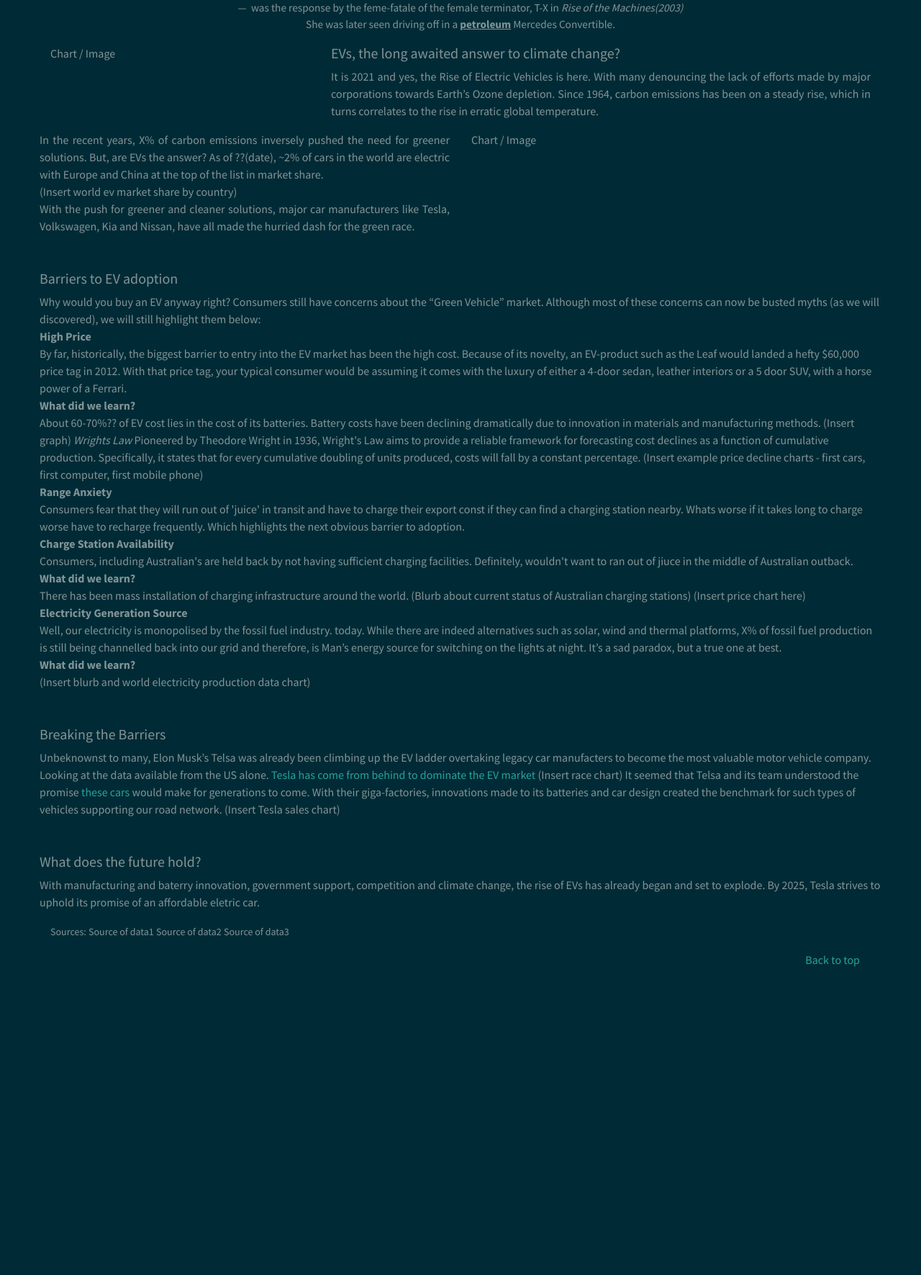
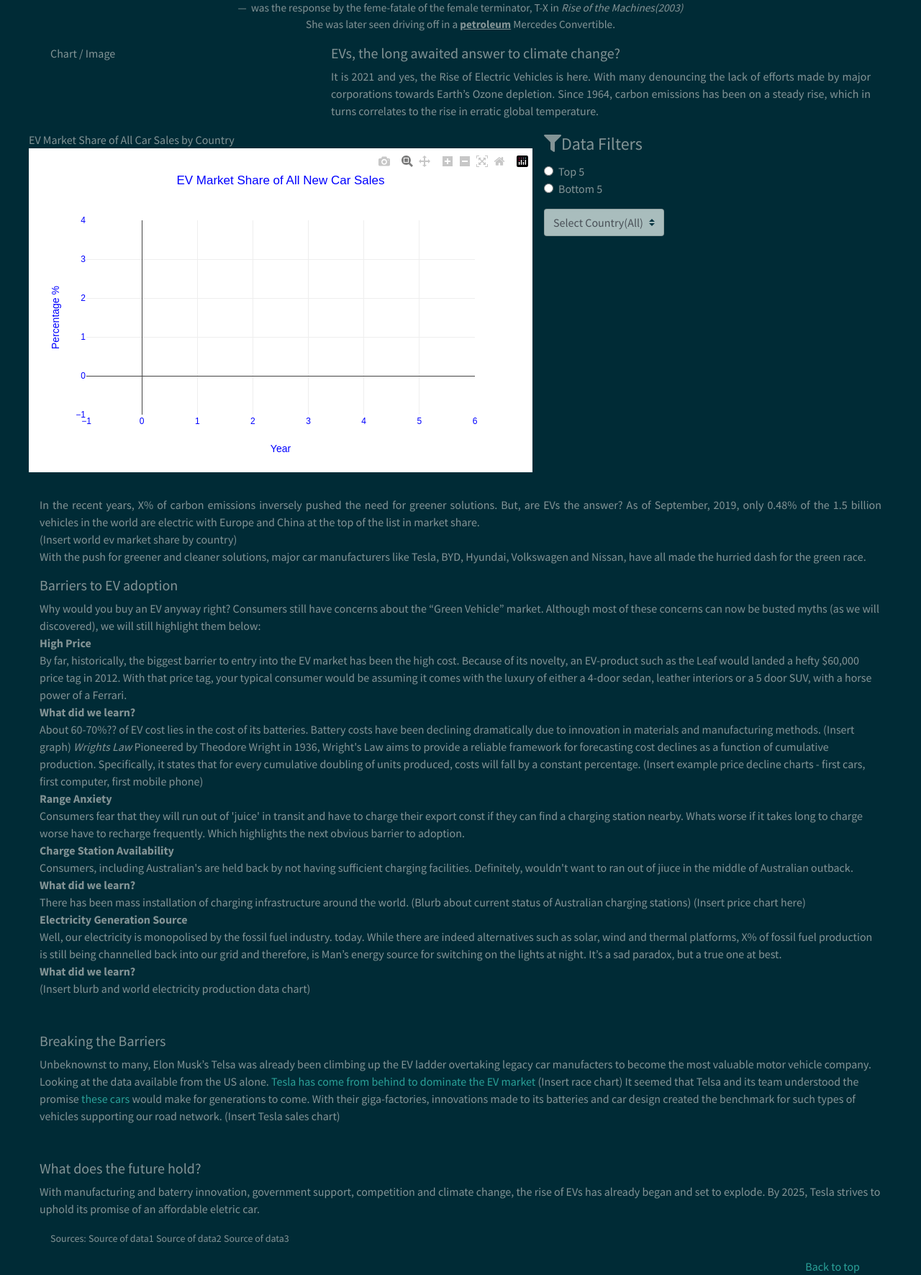
Before and after one commit to MwansaMwango/rise-of-electric-vehicles, a Flask app: page / in a window 1280 px wide. Shown: the part 619-2390 px from the top of the page at 72% size. Before the commit the page ends 1962 px from the top, so only its background shows below. Run offline with Flask 2, Linux system fonts and the light colour scheme; data that the repository does not hold is empty; some libraries are stand-ins or nearby versions.

Commit message:
Fixed js  file path issue, added marketshare filters

```diff
--- /dev/null
+++ b/static/js/market_share.js
@@ -0,0 +1,112 @@
+// Declare variable to store market data
+var marketShareData = [];
+var datasetList = [];
+var top5 = [];
+var bottom5 = [];
+
+
+// Get market share data slice relevant data
+function init() {
+  var url = "api/v1/resources/market-share";
+  d3.json(url).then((data) => {
+    marketShareData = data;
+    console.log("marketShareData", marketShareData);
+    //Get top 10 countries
+    top10Countries = marketShareData.slice(0, 10).map((data) => data.Country);
+    console.log("top10Countries", top10Countries);
+    // Add countries to DOM dropdown menu
+    top10Countries.forEach((country) => {
+      d3.select("#selCountry-marketShare").append("option").text(country);
+    });
+    // Top 5
+    top5 = marketShareData.slice(0, 5);
+    console.log("top5", top5);
+    // Bottom 5
+    bottom5 = marketShareData.slice(0, 21).slice(-5);
+    console.log("bottom5", bottom5);
+    // Global Average
+    globalAvg = marketShareData.slice(-1)[0];
+    console.log("globalAvg", globalAvg);
+
+    // Build plot
+    buildPlot(marketShareData);
+  });
+}
+
+// Function called by DOM changes
+function handleChange(event) {
+  d3.event.preventDefault();
+
+  var newDatasetList = [];
+
+  var eventTarget = d3.event.target;
+  var eventTargetVal = eventTarget.value;
+
+  // Check inputs
+  console.log("eventTarget", eventTarget);
+  console.log("eventTargetVal", eventTargetVal);
+
+  // Apply filters to datasets according to selected filters
+
+  if (eventTargetVal === "top5") {
+    console.log("top5 selected");
+    newDatasetList = top5;
+  } else if (eventTargetVal === "bottom5") {
+    console.log("bottom5 selected");
+    newDatasetList = bottom5;
+  } else if (eventTargetVal === "Select Country(All)") {
+    newDatasetList.push(marketShareData.slice(0, 21));
+    console.log("All selected");
+  } else {
+    marketShareData.forEach((dataset) => {
+      if (dataset.Country === eventTargetVal) {
+        newDatasetList.push(dataset);
+        console.log("Country selected");
+        // Clear radio button
+        eventTargetVal = "";
+      }
+    });
+  }
+
+
+  console.log("newDatasetList", newDatasetList);
+  // Call function to update the chart
+  buildPlot(newDatasetList);
+}
+
+function buildPlot(datasetList) {
+  var datatr = [];
+  for (i = 0; i < datasetList.length; i++) {
+    datatr.push({
+      type: "scatter",
+      mode: "lines",
+      name: datasetList[i].Country,
+      x: Object.keys(datasetList[i]).slice(0, 8), //years
+      y: Object.values(datasetList[i]).slice(0, 8), //percentages
+    });
+  }
+
+  var layout = {
+    title: `EV Market Share of All New Car Sales`,
+    xaxis: {
+      title: "Year",
+    },
+    yaxis: {
+      autorange: true,
+      type: "linear",
+      title: "Percentage %",
+    },
+    width: "70vw",
+    height: "60vh",
+    paper_bgcolor: "smoker",
+    font: { color: "blue", family: "Arial" },
+  };
+
+  Plotly.newPlot("market-share-plot", datatr, layout);
+}
+// On dropdown change to the DOM, call handleChange
+d3.selectAll("#selCountry-marketShare").on("change", handleChange);
+// On check input change to the DOM, call handleChange
+d3.selectAll(".form-check-input").on("change", handleChange);
+
+init();
--- a/static/js/random_stats.js
+++ b/static/js/random_stats.js
@@ -1,20 +1,16 @@
     // Variables to hold data from random stat generator api
-    var randomStat;
-    var url = "http://localhost:5000/api/v1/resources/get-random-stat";
-    var randomStatBtn = d3.select("#statBtn")
+    var url = "api/v1/resources/get-random-stat";
+    var randomStatBtn = d3.select("#statBtn");
     // Function to handle get random stat button
     function handleClick(event) {
       d3.event.preventDefault();
-
+      console.log("clicked NEW");
       d3.json(url).then(data => {
-          randomStat = data
           // Update Statistic text
-          d3.select("#statText").text(randomStat);
+          d3.select("#statText").text(data);
           // Update Button Text
           d3.select("#statBtn").text("Need More Facts?");
       })
-
     }
-
     // Listen for random stat button click event
     randomStatBtn.on("click", handleClick);
--- a/templates/index.html
+++ b/templates/index.html
@@ -27,7 +27,6 @@
     </style>
     <script src="https://cdnjs.cloudflare.com/ajax/libs/d3/5.5.0/d3.js"></script>
     <script src="https://cdn.plot.ly/plotly-latest.min.js"></script>
-
   </head>
   <body>
     <!-- Navbar -->
@@ -153,22 +152,65 @@
             </p>
           </div>
           <div class="row">
-            <div class="col-md-6">
+            <div id="market-share-plot" class="mr-3">
+              EV Market Share of All Car Sales by Country
+            </div>
+
+            <div>
+              <fieldset class="form-group">
+                <legend><i class="fas fa-filter"></i>Data Filters</legend>
+                <fieldset class="form-group">
+                   <div class="form-check">
+                    <label class="form-check-label">
+                      <input
+                        type="radio"
+                        class="form-check-input"
+                        name="optionsRadios"
+                        id="optionsRadios1"
+                        value="top5"
+                      />
+                      Top 5
+                    </label>
+                  </div>
+                  <div class="form-check">
+                    <label class="form-check-label">
+                      <input
+                        type="radio"
+                        class="form-check-input"
+                        name="optionsRadios"
+                        id="optionsRadios2"
+                        value="bottom5"
+                      />
+                      Bottom 5
+                    </label>
+                  </div>
+                </fieldset>
+                <fieldset>
+
+                  <div class="form-group">
+                    <select id="selCountry-marketShare" class="custom-select">
+                      <option selected="">Select Country(All)</option>
+                    </select>
+                  </div>
+                </fieldset>
+              </fieldset>
+            </div>
+          </div>
+        </div>
+        <hr />
+        <div class="row">
           <p class="text-justify">
             In the recent years, X% of carbon emissions inversely pushed the
             need for greener solutions. But, are EVs the answer? As of
-                ??(date), ~2% of cars in the world are electric with Europe and
-                China at the top of the list in market share.
+            September, 2019, only 0.48% of the 1.5 billion vehicles in the world
+            are electric with Europe and China at the top of the list in market
+            share.
             <br />(Insert world ev market share by country) <br />
             With the push for greener and cleaner solutions, major car
-                manufacturers like Tesla, Volkswagen, Kia and Nissan, have all
-                made the hurried dash for the green race.
+            manufacturers like Tesla, BYD, Hyundai, Volkswagen and Nissan, have
+            all made the hurried dash for the green race.
           </p>
         </div>
-            <div class="col-md-6">Chart / Image</div>
-          </div>
-        </div>
-        <hr />
         <div class="row">
           <h2 class="lead">Barriers to EV adoption</h2>
           <p>
@@ -269,8 +311,6 @@
       </footer>
     </div>
 
-  <script src="{{
-    url_for('static', filename='js/random_stats.js') }}"></script>
     <script
       src="https://code.jquery.com/jquery-3.5.1.slim.min.js"
       integrity="sha384-DfXdz2htPH0lsSSs5nCTpuj/zy4C+OGpamoFVy38MVBnE+IbbVYUew+OrCXaRkfj"
@@ -281,7 +321,8 @@
       integrity="sha384-Piv4xVNRyMGpqkS2by6br4gNJ7DXjqk09RmUpJ8jgGtD7zP9yug3goQfGII0yAns"
       crossorigin="anonymous"
     ></script>
+    <script src="{{ url_for('static', filename='js/random_stats.js') }}"></script>
+    <script src="{{ url_for('static', filename='js/market_share.js') }}"></script>
 
   </body>
-
 </html>
```
Lines whose indentation alone changed are shown as unchanged.
